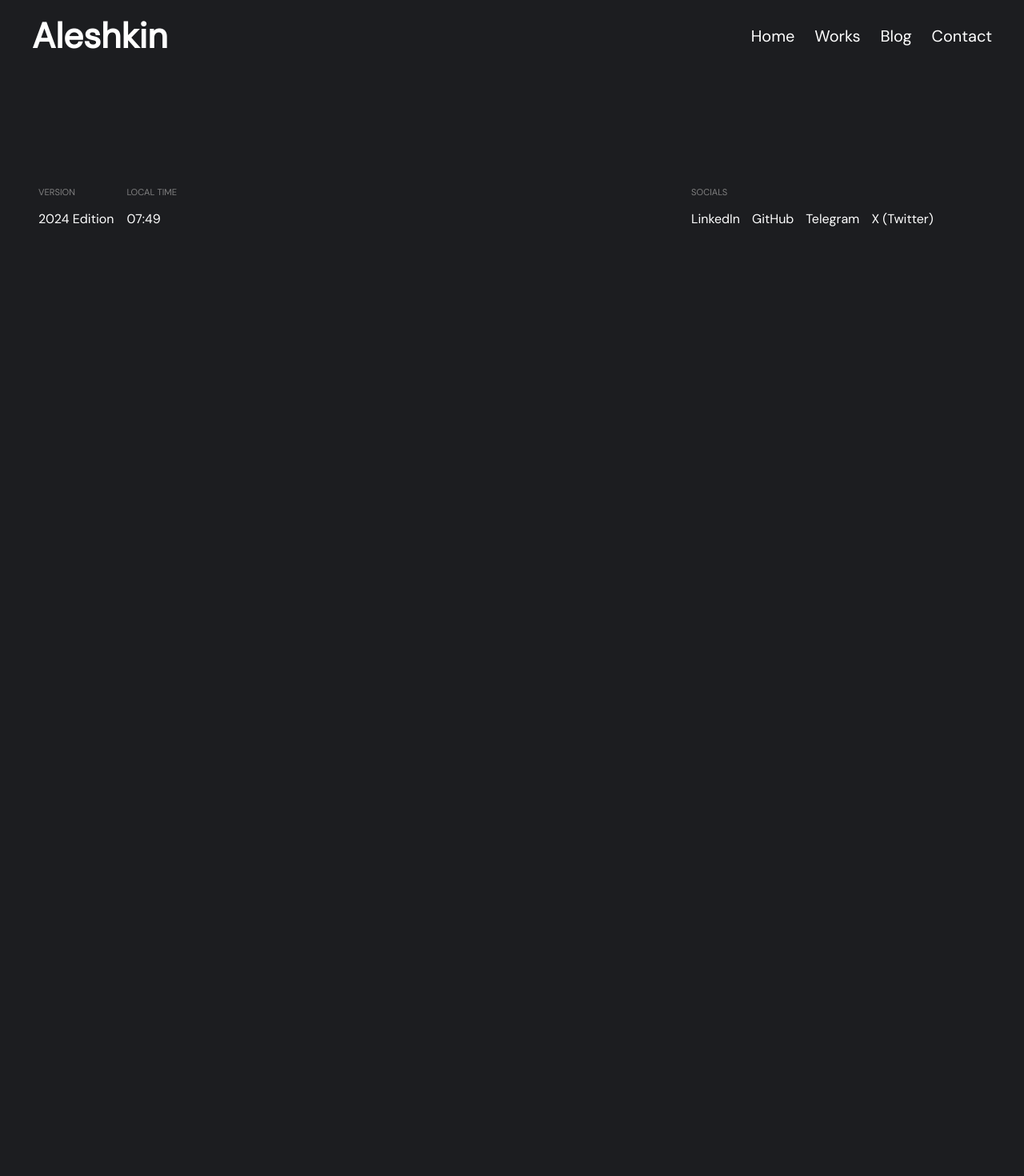
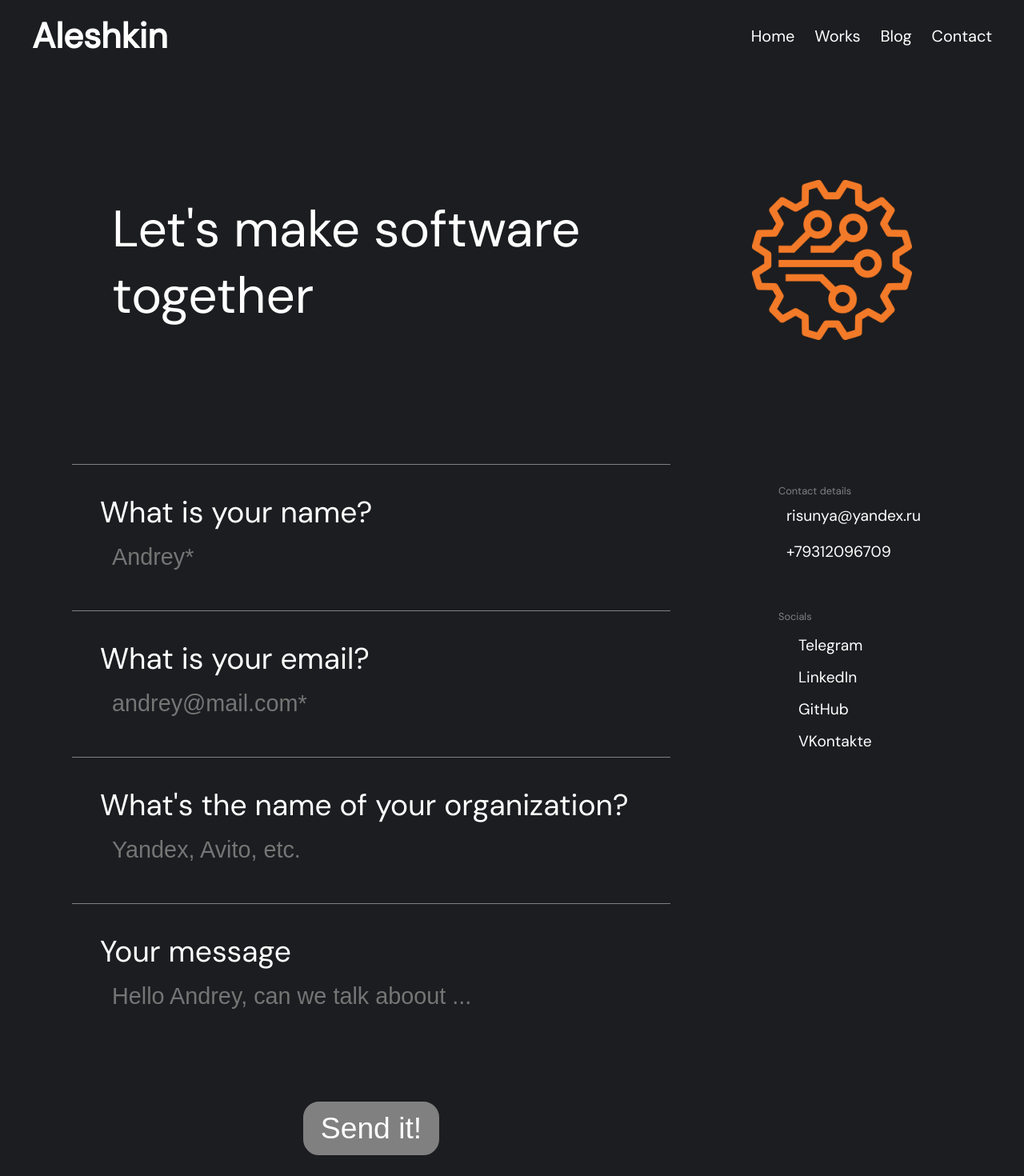
Before and after one commit to risunya/MyPortfolio, a React (Create React App) app in the folder my-app/: page /contact in a window 1280 px wide. Shown: the top 1470 px of the page at 80% size. Before the commit the page ends 800 px from the top, so only its background shows below. Built offline with nearby package versions, Linux system fonts and the light colour scheme.

Commit message:
version 1.0.2 / stable version / fix bugs / add missing code

```diff
--- /dev/null
+++ b/my-app/src/components/blog-feed.jsx
@@ -0,0 +1,19 @@
+import React from "react";
+import '../styles/components/blog-feed.css';
+import { BlogItem } from "./blog-item";
+
+export const BlogFeed = () => {
+    return (
+        <div className="blog-feed-main-wrapper">
+        <div className="blog-feed-header">Blog</div>
+
+        <section className="blog-feed-table">
+            <BlogItem/>
+            <BlogItem/>
+            <BlogItem/>
+            <BlogItem/>
+        </section>
+        </div>
+
+    )
+}
--- a/my-app/src/components/blog-item.jsx
+++ b/my-app/src/components/blog-item.jsx
@@ -0,0 +1,24 @@
+import React from "react";
+import '../styles/components/blog-item.css';
+
+export const BlogItem = () => {
+    return (
+        <div className="blog-item">
+        <a href="#" className="blog-item-post-name">UI Interactions of the week</a>
+        <div className="blog-item-post-info">
+          <div className="blog-item-post-date">12 Feb 2024</div>
+          <div className="blog-item-line">|</div>
+          <div className="blog-item-post-status">Express, Handlebars</div>
+        </div>
+        <div className="blog-item-post-text">
+          Lorem ipsum dolor sit, amet consectetur adipisicing elit. Eos
+          beatae perspiciatis eligendi facilis quas? Odit molestias neque
+          quam fuga molestiae? Laboriosam deleniti aliquam ab nam
+          consectetur rem impedit sit obcaecati.Lorem ipsum dolor sit amet
+          consectetur adipisicing elit. A qui quam, culpa architecto
+          voluptates odio facere harum mollitia! Consequuntur magni incidunt
+          modi labore ratione placeat cum laborum eum dolorem quidem?
+        </div>
+      </div>
+    )
+}
--- /dev/null
+++ b/my-app/src/components/feedback.jsx
@@ -0,0 +1,69 @@
+import React from "react";
+import '../styles/components/feedback.css';
+
+export const Feedback = () => {
+    return (
+        <main>
+      <div class="main-wrapper">
+        <div class="main-header">
+          <div class="main-left-text">Let's make software together</div>
+          <div class="mail-logo"><img src='/assets/envelope.png'/></div>
+         </div>
+      </div>
+
+      <div class="contact-form">
+        <div class="send-form">
+
+          <div class="contact-question">
+            <div class="question-label">What is your name?</div>
+            <div class="question-field"><input type="text" placeholder="Andrey*"/></div>
+            <div class="question-error">Please enter a valid name</div>
+          </div>
+
+         <div class="contact-question">
+            <div class="question-label">What is your email?</div>
+            <div class="question-field"><input type="text" placeholder="andrey@mail.com*"/></div>
+            <div class="question-error">Please enter a valid email</div>
+          </div>
+
+          <div class="contact-question">
+            <div class="question-label">What's the name of your organization?</div>
+            <div class="question-field"><input type="text" placeholder="Yandex, Avito, etc."/></div>
+            <div class="question-error">Please enter a valid organization</div>
+          </div>
+
+          <div class="contact-question">
+            <div class="question-label">Your message</div>
+            <div class="question-field"><input type="text" placeholder="Hello Andrey, can we talk aboout ..."/></div>
+            <div class="question-error">Please enter a valid text</div>
+          </div>
+
+          <div class="question-button">
+            <button class="q-button"><a>Send it!</a></button>
+          </div>
+
+        </div>
+
+        <div class="contact-details">
+
+          <div class="details-group">
+            <div class="group-caption">Contact details</div>
+            <div class="group-info">risunya@yandex.ru</div>
+            <div class="group-info">+79312096709</div>
+          </div>
+
+          <div class="details-group">
+            <div class="group-caption">Socials</div>
+            <div class="group-block"><a href="#" class="group-info">Telegram</a></div>
+            <div class="group-block"><a href="#" class="group-info">LinkedIn</a></div>
+            <div class="group-block"><a href="#" class="group-info">GitHub</a></div>
+            <div class="group-block"><a href="#" class="group-info">VKontakte</a></div>
+          </div>
+
+        </div>
+
+      </div>
+
+    </main>
+    )
+}
--- /dev/null
+++ b/my-app/src/components/work-feed.jsx
@@ -0,0 +1,20 @@
+import React from "react";
+import '../styles/components/work-feed.css';
+import { WorkItem } from "./work-item";
+
+export const WorkFeed = () => {
+    return (
+        <div className="work-feed-featured">
+        <div className="work-feed-featured-wrapper">
+          <a className="work-feed-left-text">Works</a>
+        </div>
+            <section className="work-feed-featured-section">
+                <WorkItem/>
+                <WorkItem/>
+                <WorkItem/>
+                <WorkItem/>
+                <WorkItem/>
+            </section>
+        </div>
+    )
+}
--- a/my-app/src/components/work-item.jsx
+++ b/my-app/src/components/work-item.jsx
@@ -4,7 +4,7 @@ import '../styles/components/work-item.css';
 export const WorkItem = () => {
     return (
         <div className="work-one">
-              <img src="../../public/assets/Rectangle_30.jpg" className="work-image"/>
+              <img src="../assets/Rectangle_30.jpg" className="work-image"/>
               <section className="work-info">
                 <a className="work-heading">Designing Dashboards</a>
                 <div className="work-properties">
--- a/my-app/src/pages/blog.jsx
+++ b/my-app/src/pages/blog.jsx
@@ -1,11 +1,13 @@
 import React from "react";
 import Header from '../components/header.jsx';
 import Footer from '../components/footer.jsx';
+import { BlogFeed } from "../components/blog-feed.jsx";
 
 const Blog = () => {
     return (
         <div>
             <Header/>
+            <BlogFeed/>
             <Footer/>
         </div>
     )
--- a/my-app/src/pages/contact.jsx
+++ b/my-app/src/pages/contact.jsx
@@ -1,11 +1,13 @@
 import React from "react";
 import Header from '../components/header.jsx';
 import Footer from '../components/footer.jsx';
+import { Feedback } from "../components/feedback.jsx";
 
 const Contact = () => {
     return (
         <div>
             <Header/>
+            <Feedback/>
             <Footer/>
         </div>
     )
--- a/my-app/src/pages/work.jsx
+++ b/my-app/src/pages/work.jsx
@@ -1,11 +1,13 @@
 import React from "react";
 import Header from '../components/header.jsx';
 import Footer from '../components/footer.jsx';
+import { WorkFeed } from "../components/work-feed.jsx";
 
 const Work = () => {
     return (
         <div>
             <Header/>
+            <WorkFeed/>
             <Footer/>
         </div>
     )
--- /dev/null
+++ b/my-app/src/styles/components/blog-feed.css
@@ -0,0 +1,22 @@
+.blog-feed-main-wrapper {
+    max-width: 1200px;
+    margin: auto;
+    margin-top: 120px;
+  }
+
+  .blog-feed-header {
+    color: white;
+    font-size: 44px;
+    font-style: normal;
+    font-weight: 500;
+    line-height: 60px; /* 136.364% */
+  }
+
+  .blog-feed-table {
+    display: block;
+    margin-bottom: 150px;
+  }
+
+  .blog-feed-table p {
+    max-width: 1200px;
+  }
--- /dev/null
+++ b/my-app/src/styles/components/blog-item.css
@@ -0,0 +1,48 @@
+.blog-item {
+  margin: 0 auto;;
+  margin-top: 100px;
+  max-width: 1000px;
+}
+
+.blog-item-post-name {
+  text-decoration: none;
+  color: white;
+  font-size: 30px;
+  font-style: normal;
+  font-weight: 500;
+  line-height: normal;
+}
+
+.blog-item-post-info {
+  display: flex;
+  padding: 10px;
+}
+
+.blog-item-line {
+  margin: 0px 15px 0px 15px;
+}
+
+.blog-item-post-date,
+.blog-item-line {
+  color: grey;
+  font-size: 20px;
+  font-style: normal;
+  font-weight: 400;
+  line-height: normal;
+}
+
+.blog-item-post-status {
+  color: grey;
+  font-size: 20px;
+  font-style: normal;
+  font-weight: 400;
+  line-height: normal;
+}
+
+.blog-item-post-text {
+  color: white;
+  font-size: 15px;
+  font-style: normal;
+  font-weight: 400;
+  line-height: normal;
+}
--- /dev/null
+++ b/my-app/src/styles/components/feedback.css
@@ -0,0 +1,118 @@
+.main-wrapper {
+    padding: 150px 0 150px 0;
+    margin: 0 auto;
+    max-width: 1000px;
+  }
+
+  .main-header {
+    display: flex;
+    justify-content: space-between;
+  }
+
+  .main-left-text {
+    font-style: normal;
+    font-size: clamp(3em, 5vw, 7em);
+    font-weight: 450;
+    letter-spacing: normal;
+    display: flex;
+    align-items: center;
+  }
+
+  .mail-logo img {
+    max-height: 200px;
+  }
+
+  .contact-form {
+    margin: 0 auto;
+    max-width: 1100px;
+    display: flex;
+    justify-content: space-between;
+  }
+
+  .send-form {
+    width: 68%;
+  }
+
+  .contact-question {
+    border-top: 1px solid grey;
+    padding: 35px;
+  }
+
+  .question-label {
+    font-size: 2.33em;
+  }
+
+  .question-field {
+    padding: 15px;
+  }
+
+  .question-field input{
+    appearance: none;
+    background-color: #1C1D20;;
+    border: none;
+    box-shadow: none;
+    outline:none;
+    width: 100%;
+    font-size: 1.8em;
+    color: white;
+  }
+
+  .question-error {
+    color: #1C1D20;
+    display: none;
+  }
+
+  .question-button {
+    margin-top: 50px;
+    display: flex;
+    justify-content: center;
+    padding: 15px;
+  }
+
+  .q-button {
+    border: solid 2px grey;
+    border-radius: 20px;
+    padding: 10px 20px 10px 20px;
+    background:grey;
+    transition: 0.4s;
+    color: white;
+    font-size: 2.33em;
+  }
+
+  .q-button:hover {
+    border: solid 2px rgb(247, 108, 8);
+    border-radius: 20px;
+    background: rgb(247, 108, 8);
+    color: white;
+  }
+  .contact-details {
+    width: 22%;
+    display: flex;
+    flex-direction:column;
+  }
+
+  .details-group {
+    padding: 25px;
+  }
+
+  .group-caption {
+    font-size: 0.8em;
+    color: grey;
+  }
+
+  .group-block {
+    margin: 15px;
+  }
+
+  .group-info {
+    text-decoration: none;
+    color: white;
+    font-size: 1.2em;
+    padding: 10px;
+    transition: 0.4s;
+  }
+
+  .group-info:hover {
+  border-bottom: 1px grey;
+  color: rgb(231, 199, 157);
+  }
--- /dev/null
+++ b/my-app/src/styles/components/work-feed.css
@@ -0,0 +1,20 @@
+.work-feed-featured-wrapper {
+    margin: auto;
+    margin-top: 120px;
+    max-width: 1200px;
+  }
+
+  .work-feed-featured-wrapper a.work-feed-left-text {
+    color: white;
+    font-size: 44px;
+    font-style: normal;
+    font-weight: 500;
+    line-height: 60px; /* 136.364% */
+  }
+
+  .work-feed-featured-section {
+    margin: auto;
+    margin-top: 50px;
+    max-width: 1100px;
+    display: block;
+  }
```
